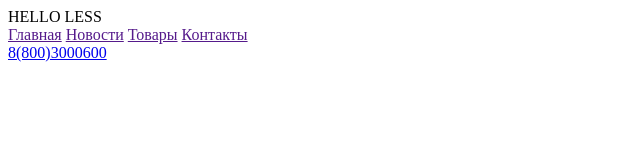
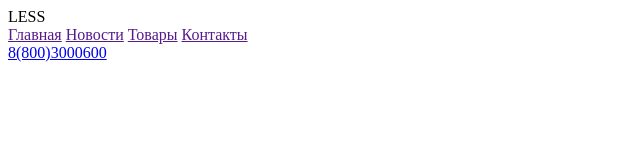
Before and after one commit to zimin404/demoexam2023, a plain HTML site: page index.html in a window 1280 px wide. Shown: the full height of the page, 0-640 px from the left. Drawn offline with nearby package versions, Linux system fonts and the light colour scheme.

Commit message:
change_title

```diff
--- a/index.html
+++ b/index.html
@@ -7,7 +7,7 @@
 </head>
 <body>
 	<header class="header">
-		<div class="logo">HELLO LESS</div>
+		<div class="logo">LESS</div>
 
 		<nav class="menu">
 			<a href="">Главная</a>
```
